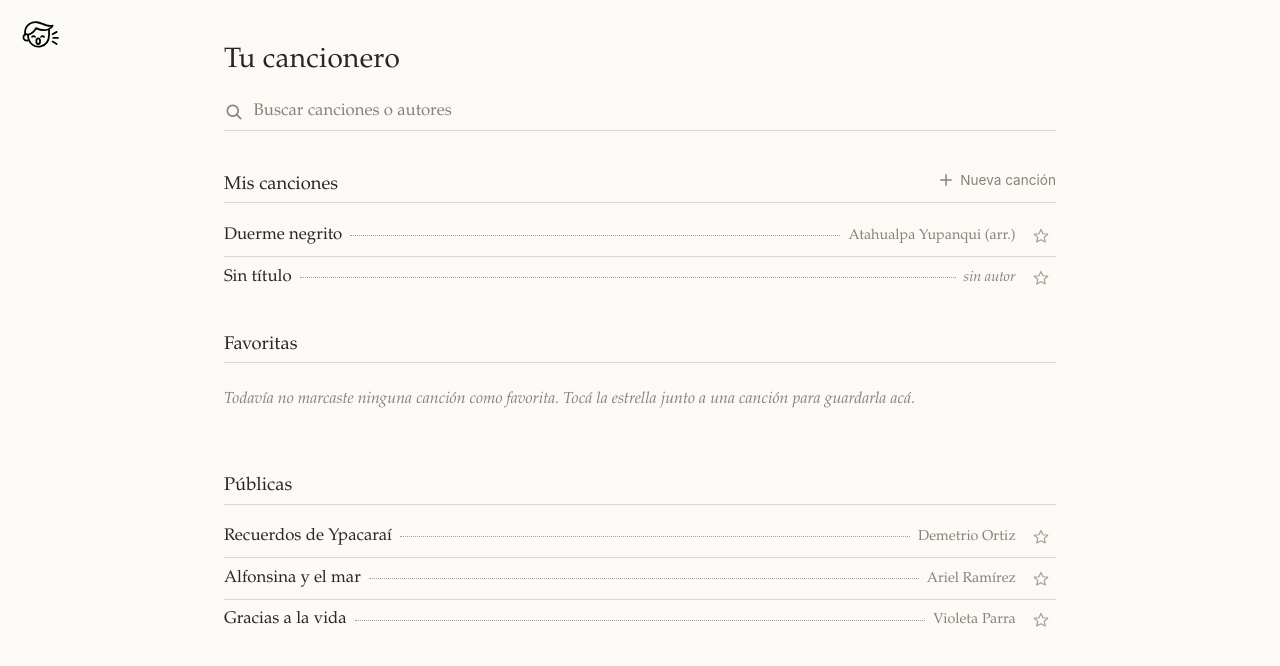
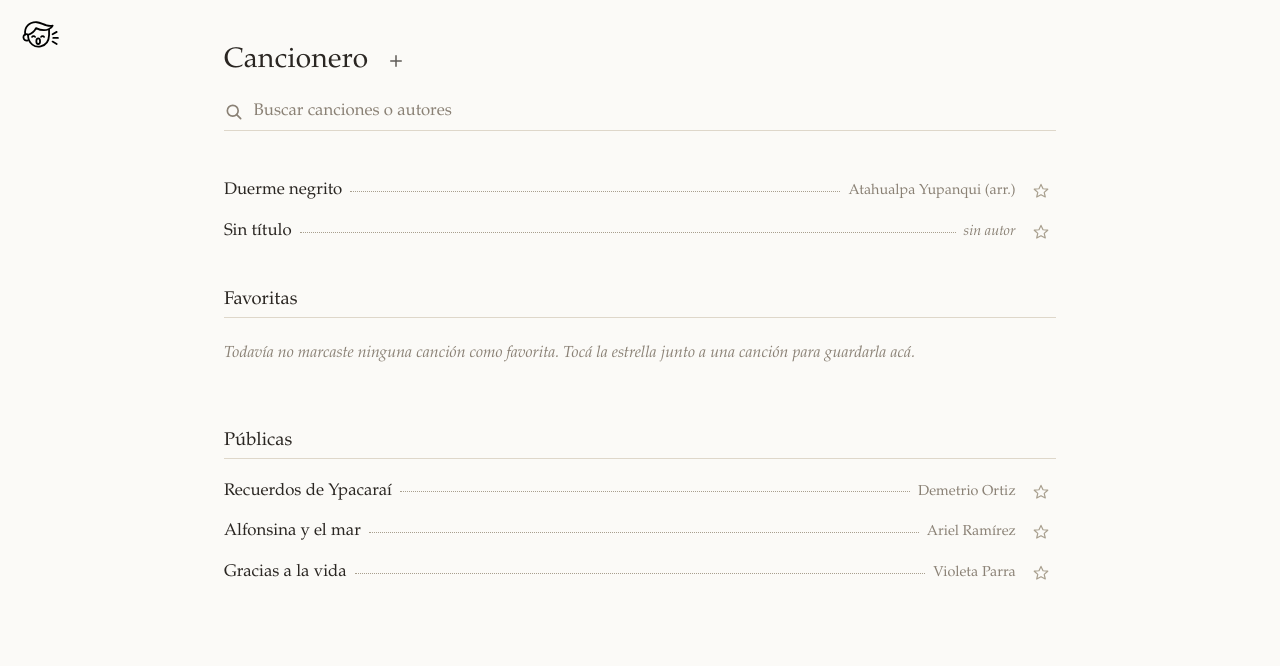
Before and after one commit to libasoles/el-silbador, a React (Vite) app: page / in a window 1280 px wide. Shown: the top 666 px of the page. Built offline with nearby package versions, Linux system fonts and the light colour scheme.

Commit message:
fix: simplify library page header and rows
Renames the page title to "Cancionero", moves new-song into a plain
+ icon at title level, drops the redundant "Mis canciones" subtitle,
and removes the hairline divider between song rows.

Co-Authored-By: Claude Sonnet 5 <noreply@anthropic.com>

```diff
--- a/src/app/pages/Library.css
+++ b/src/app/pages/Library.css
@@ -15,12 +15,39 @@
   gap: 1.5rem;
 }
 
+.library-header__title-row {
+  display: flex;
+  align-items: baseline;
+  gap: 0.75rem;
+}
+
 .library-heading {
   margin: 0;
   font-family: var(--serif);
   font-weight: 400;
   font-size: 1.75rem;
   letter-spacing: 0.01em;
+}
+
+.library-new {
+  align-self: center;
+  display: inline-flex;
+  align-items: center;
+  justify-content: center;
+  width: 1.9rem;
+  height: 1.9rem;
+  padding: 0;
+  border-radius: 999px;
+  color: var(--fg);
+  opacity: 0.75;
+  transition:
+    color 160ms ease,
+    opacity 180ms ease;
+}
+
+.library-new:hover {
+  opacity: 1;
+  color: var(--accent);
 }
 
 .library-search {
@@ -75,19 +102,6 @@
   font-size: 1.15rem;
 }
 
-.library-section__new {
-  display: inline-flex;
-  align-items: center;
-  gap: 0.35rem;
-  font-family: var(--sans);
-  font-size: 0.85rem;
-  padding: 0;
-}
-
-.library-section__new svg {
-  flex: none;
-}
-
 .library-list {
   display: flex;
   flex-direction: column;
@@ -100,11 +114,6 @@
   display: flex;
   align-items: baseline;
   gap: 0.6rem;
-  border-bottom: 1px solid var(--border);
-}
-
-.library-row:last-child {
-  border-bottom: none;
 }
 
 .library-row__open {
--- a/src/app/pages/Library.tsx
+++ b/src/app/pages/Library.tsx
@@ -66,13 +66,12 @@ function SongRow({ song, favorited, onOpen, onToggleFavorite }: SongRowProps) {
 }
 
 interface LibrarySectionProps {
-  title: string;
+  title?: string;
   songs: LibrarySong[];
   emptyLabel: string;
   favoriteIds: Set<string>;
   onOpenSong: (song: LibrarySong) => void;
   onToggleFavorite: (song: LibrarySong) => void;
-  action?: { label: string; onClick: () => void };
 }
 
 function LibrarySection({
@@ -82,19 +81,14 @@ function LibrarySection({
   favoriteIds,
   onOpenSong,
   onToggleFavorite,
-  action,
 }: LibrarySectionProps) {
   return (
     <section className="library-section">
-      <div className="library-section__head">
-        <h2 className="library-section__title">{title}</h2>
-        {action && (
-          <button type="button" className="library-section__new" onClick={action.onClick}>
-            <PlusIcon />
-            {action.label}
-          </button>
-        )}
-      </div>
+      {title && (
+        <div className="library-section__head">
+          <h2 className="library-section__title">{title}</h2>
+        </div>
+      )}
       {songs.length === 0 ? (
         <p className="empty-state library-section__empty">{emptyLabel}</p>
       ) : (
@@ -168,7 +162,17 @@ export function Library({ onOpenSong, onNewSong }: LibraryProps) {
       </div>
 
       <header className="library-header">
-        <h1 className="library-heading">Tu cancionero</h1>
+        <div className="library-header__title-row">
+          <h1 className="library-heading">Cancionero</h1>
+          <button
+            type="button"
+            className="library-new"
+            aria-label="Nueva canción"
+            onClick={handleNew}
+          >
+            <PlusIcon />
+          </button>
+        </div>
         <label className="library-search">
           <SearchIcon />
           <input
@@ -184,13 +188,11 @@ export function Library({ onOpenSong, onNewSong }: LibraryProps) {
 
       <div className="library-sections">
         <LibrarySection
-          title="Mis canciones"
           songs={mySongs}
           emptyLabel="Todavía no escribiste ninguna canción."
           favoriteIds={favoriteIds}
           onOpenSong={handleOpen}
           onToggleFavorite={toggleFavorite}
-          action={{ label: "Nueva canción", onClick: handleNew }}
         />
 
         <LibrarySection
```
